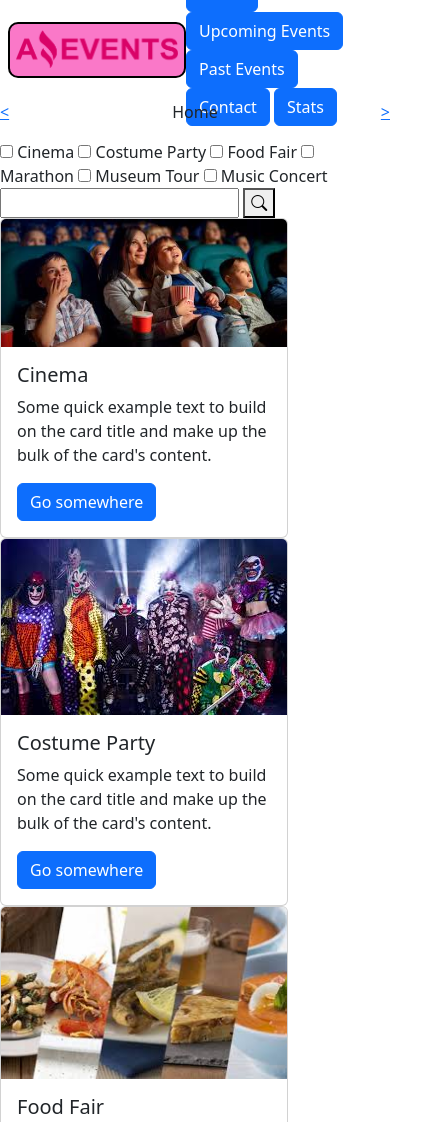
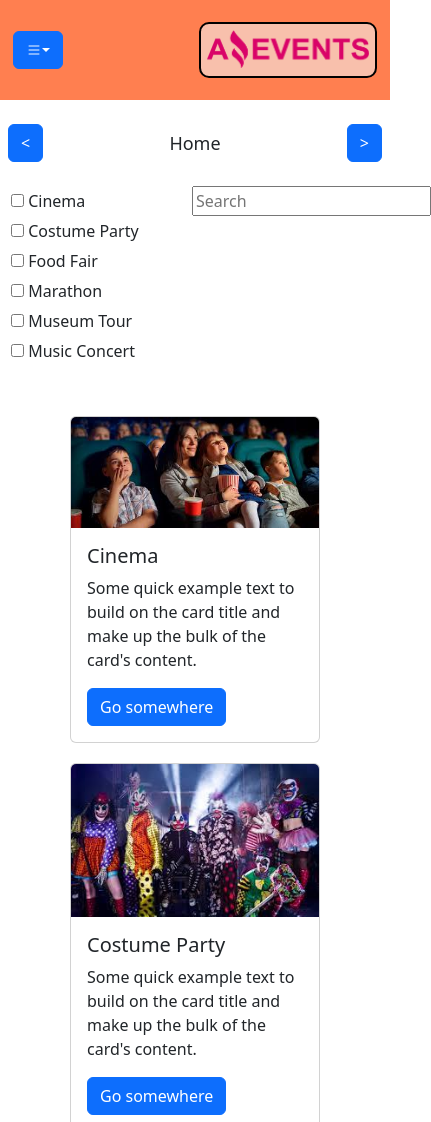
Before and after one commit to Weber76/AP-MH-AmazingEvents, a plain HTML site: page index.html in a window 390 px wide. Shown: the top 1122 px of the page, 431 px wide, since content can reach past the window. Drawn offline with nearby package versions, Linux system fonts and the light colour scheme.

Commit message:
Terminado home.html, ahora es responsive

```diff
--- a/css/style.css
+++ b/css/style.css
@@ -1,5 +1,17 @@
 header {
-  height: 100px;
+  display: flex;
+  min-height: 100px;
+  background-color: coral;
+  justify-content: space-between;
+}
+
+.aside-logo {
+  display: block;
+  width: 178px;
+  height: 56px;
+  background-color: rgb(248, 192, 172);
+  border: 2px solid black;
+  border-radius: 10px;
 }
 
 .img-logo {
@@ -10,16 +22,12 @@ header {
   margin: 0px;
 }
 
-.aside-logo {
-  display: block;
-  width: 178px;
-  height: 56px;
-  background-color: rgb(250, 120, 200);
-  border: 2px solid black;
-  border-radius: 10px;
+.nav-bar {
+  display: flex;
 }
 
-.nav-bar {
+.nav-down {
+  display: none;
 }
 
 .nav-list {
@@ -27,18 +35,89 @@ header {
   margin: 0px;
 }
 
-.navi-link {
+.navi-link a {
+  text-decoration: none;
+  color: white;
 }
 
-.navi-link a{
-  text-decoration: none;
-  color: white;
-
+.visiting {
+  background-color: gray;
 }
 
-.hidden {
+.navi-here {
+  font-size: large;
+  padding: 6px 0px 0px 0px;
+  margin: 0px;
 }
 
-.card{
-  width: 18rem;
+.searching {
+  flex: auto;
 }
+
+ul.d-flex {
+  padding-left: 0px;
+}
+
+ul.d-flex li {
+  list-style-type: none;
+  margin: 3px;
+}
+
+.text-search {
+  flex-shrink: 0;
+  width: 190px;
+}
+
+.input-search {
+  width: auto;
+}
+
+.card {
+  width: 250px;
+  margin: 10px;
+}
+
+.social {
+  list-style-type: none;
+}
+
+ul.social li {
+  margin: 10px;
+  height: 20px;
+  width: 20px;
+}
+
+@media screen and (min-width: 511px) and (max-width: 690px) {
+  header {
+    flex-direction: column;
+    justify-content: center;
+  }
+
+  .aside-logo {
+    margin: 5px;
+  }
+
+  .nav-bar {
+    margin: 5px;
+  }
+}
+
+@media screen and (max-width: 510px) {
+  header {
+    flex-direction: row-reverse;
+    justify-content: space-between;
+  }
+
+  .nav-bar {
+    display: none;
+  }
+
+  .nav-down {
+    display: block;
+    margin: 5px;
+  }
+
+  .aside-logo {
+    margin: 5px;
+  }
+}
--- a/index.html
+++ b/index.html
@@ -18,7 +18,7 @@
     <title>Home</title>
   </head>
   <body>
-    <header class="d-flex justify-content-between align-items-center ms-2 me-2">
+    <header class="align-items-center ps-2 pe-2">
       <aside class="aside-logo">
         <img
           class="img-logo"
@@ -26,51 +26,85 @@
           alt="Logo MDHL"
         />
       </aside>
-      <nav class="nav-bar d-flex align-items-center">
+      <nav class="nav-bar align-items-center">
         <ul class="nav-list">
-          <li class="btn btn-primary navi-link visit" role="button">Home</li>
-          <li class="btn btn-primary navi-link" role="button">
+          <li class="btn btn-secondary navi-link visit">Home</li>
+          <li class="btn btn-primary navi-link">
             <a href="upcoming.html">Upcoming Events</a>
           </li>
-          <li class="btn btn-primary navi-link" role="button">
+          <li class="btn btn-primary navi-link">
             <a href="past.html">Past Events</a>
           </li>
-          <li class="btn btn-primary navi-link" role="button">
+          <li class="btn btn-primary navi-link">
             <a href="contact.html">Contact</a>
           </li>
-          <li class="btn btn-primary navi-link" role="button">
-            <a href="stats">Stats</a>
+          <li class="btn btn-primary navi-link">
+            <a href="stats.html">Stats</a>
           </li>
         </ul>
       </nav>
+      <nav class="nav-down">
+        <button
+          class="nav-bar-button btn btn-primary dropdown-toggle bi bi-list"
+          type="button"
+          data-bs-toggle="dropdown"
+          aria-expanded="false"
+        ></button>
+        <ul class="dropdown-menu">
+          <li><a class="dropdown-item visiting" href="#">Home</a></li>
+          <li>
+            <a class="dropdown-item" href="upcoming.html">Upcoming Events</a>
+          </li>
+          <li><a class="dropdown-item" href="past.html">Past Events</a></li>
+          <li><a class="dropdown-item" href="contact.html">Contact</a></li>
+          <li><a class="dropdown-item" href="stats.html">Stats</a></li>
+        </ul>
+      </nav>
     </header>
-    <aside class="d-flex justify-content-between">
-      <a href="#">&lt;</a>
-      <p>Home</p>
-      <a href="#">&gt;</a>
+    <aside class="d-flex justify-content-between mt-4 mb-4 ms-2 me-2">
+      <a href="#" class="btn btn-primary">&lt;</a>
+      <p class="navi-here">Home</p>
+      <a href="#" class="btn btn-primary">&gt;</a>
     </aside>
     <main>
-      <form action="">
+      <form
+        class="d-flex justify-content-between mt-4 mb-4 ms-2 me-2 searching"
+      >
         <fieldset class="category">
+          <ul class="d-flex flex-wrap">
+            <li>
               <input type="checkbox" id="cinema" name="category_cinema" />
               <label for="cinema">Cinema</label>
+            </li>
+            <li>
               <input type="checkbox" id="costume" name="category_costume" />
               <label for="costume">Costume Party</label>
+            </li>
+            <li>
               <input type="checkbox" id="food" name="category_food" />
               <label for="food">Food Fair</label>
+            </li>
+            <li>
               <input type="checkbox" id="marathon" name="category_marathon" />
               <label for="marathon">Marathon</label>
+            </li>
+            <li>
               <input type="checkbox" id="museum" name="category_museum" />
               <label for="museum">Museum Tour</label>
+            </li>
+            <li>
               <input type="checkbox" id="music" name="category_music" />
               <label for="music">Music Concert</label>
+            </li>
+          </ul>
         </fieldset>
-        <fieldset>
-          <input type="text" />
-          <button type="button"><span class="bi bi-search"></span></button>
+        <fieldset class="text-search">
+          <input class="input-search" type="search" placeholder="Search" />
         </fieldset>
       </form>
-      <article>
+      <article
+        class="d-flex flex-wrap justify-content-evenly mt-4 mb-4 ms-2 me-2"
+      >
         <div class="card">
           <img
             src="./img/cinema.jpg"
@@ -163,24 +197,23 @@
         </div>
       </article>
     </main>
-    <footer>
-      <ul>
+    <footer class="d-flex justify-content-between">
+      <ul class="social d-flex">
         <li>
-          <a href="#"><span class="bi bi-instagram"></span></a>
+          <a href="#"><span class="bi bi-instagram h4"></span></a>
         </li>
         <li>
-          <a href="#"><span class="bi bi-facebook"></span></a>
+          <a href="#"><span class="bi bi-facebook h4"></span></a>
         </li>
         <li>
-          <a href="#"><span class="bi bi-whatsapp"></span></a>
+          <a href="#"><span class="bi bi-whatsapp h4"></span></a>
         </li>
       </ul>
-      <p>Cohort</p>
     </footer>
-  </body>
     <script
       src="https://cdn.jsdelivr.net/npm/bootstrap@5.2.3/dist/js/bootstrap.bundle.min.js"
       integrity="sha384-kenU1KFdBIe4zVF0s0G1M5b4hcpxyD9F7jL+jjXkk+Q2h455rYXK/7HAuoJl+0I4"
       crossorigin="anonymous"
     ></script>
+  </body>
 </html>
```
Lines whose indentation alone changed are shown as unchanged.
